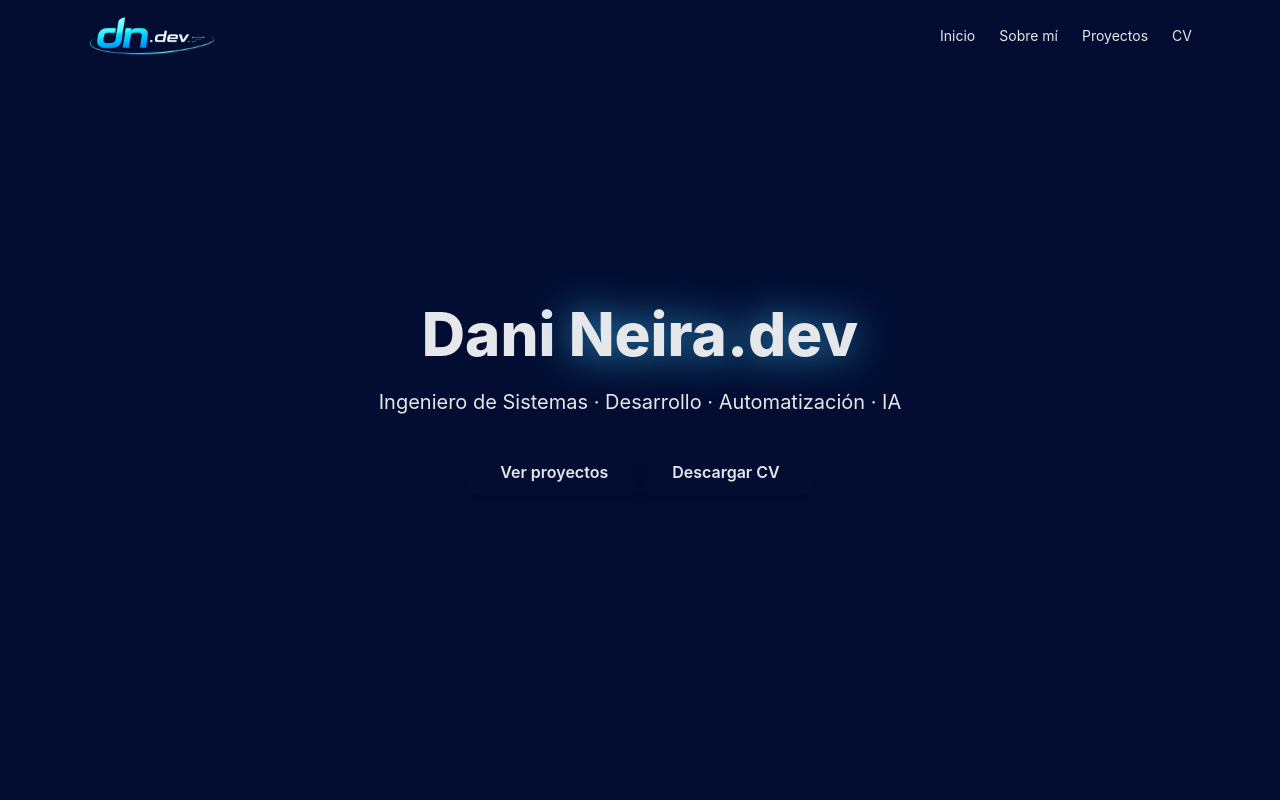
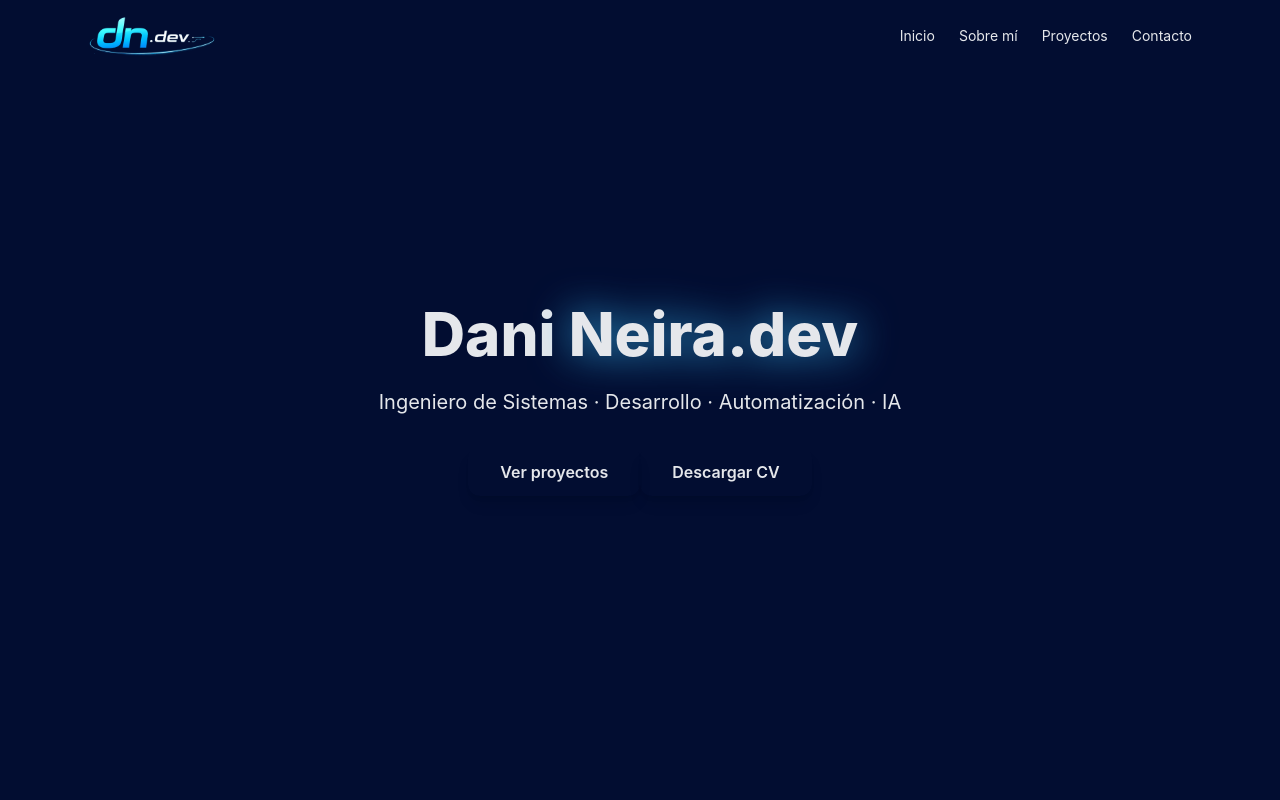
Before and after one commit to danineirac/portfolio.danineira.dev, a React (Vite) app: page / in a window 1280 px wide. Shown: the top 800 px of the page. Built offline with nearby package versions, Linux system fonts and the light colour scheme.

Commit message:
trigger redeploy

```diff
--- a/src/components/Navbar.jsx
+++ b/src/components/Navbar.jsx
@@ -38,12 +38,8 @@ export default function Navbar() {
           <a href="#projects" className="hover:text-neon transition">
             Proyectos
           </a>
-          <a
-            href="/Dani_Neira_CV_v2.pdf"
-            download
-            className="hover:text-neon transition"
-            >
-            CV
+          <a href="#Contact" className="hover:text-neon transition">
+            Contacto
           </a>
         </div>
       </div>
```
